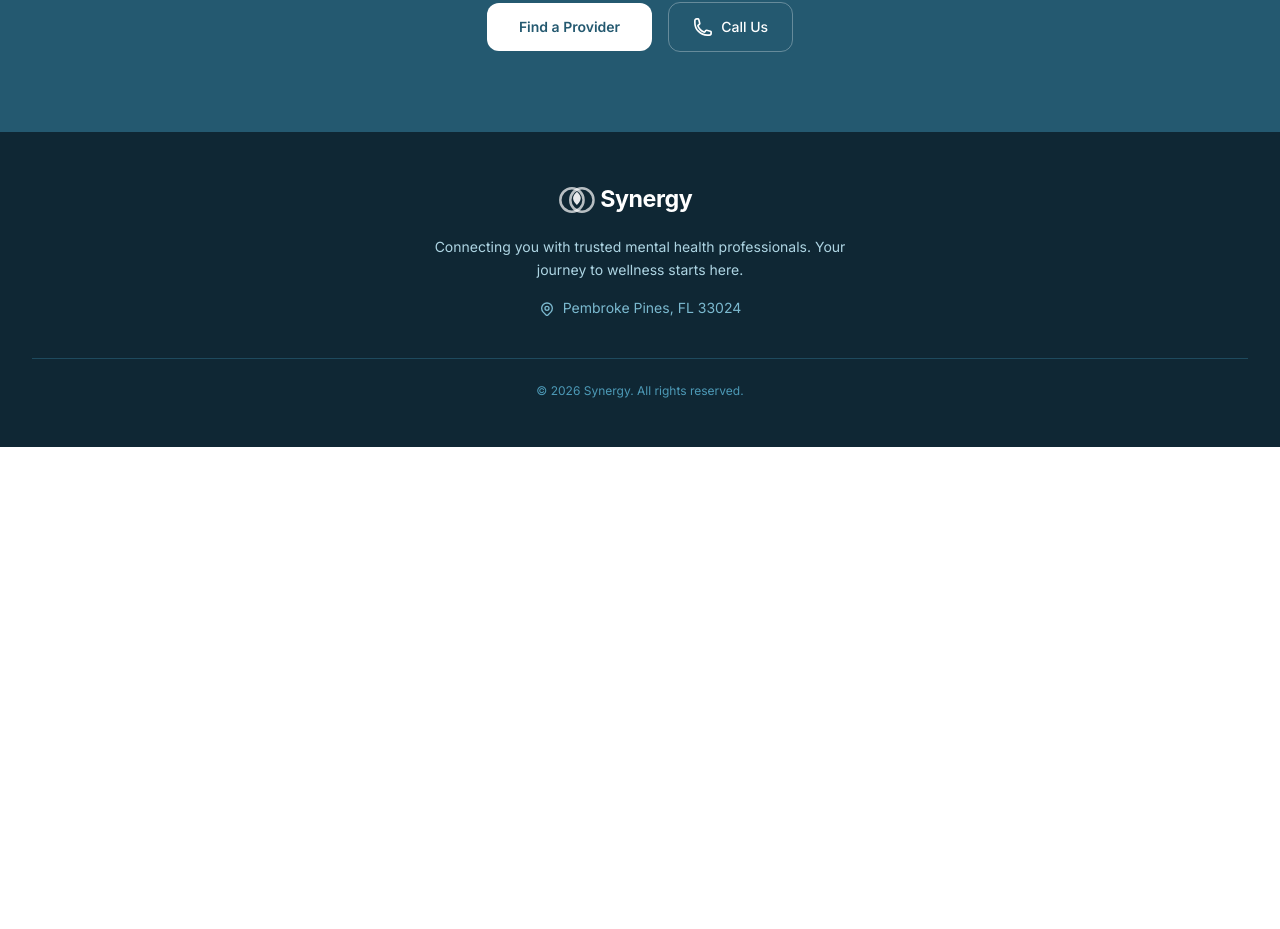
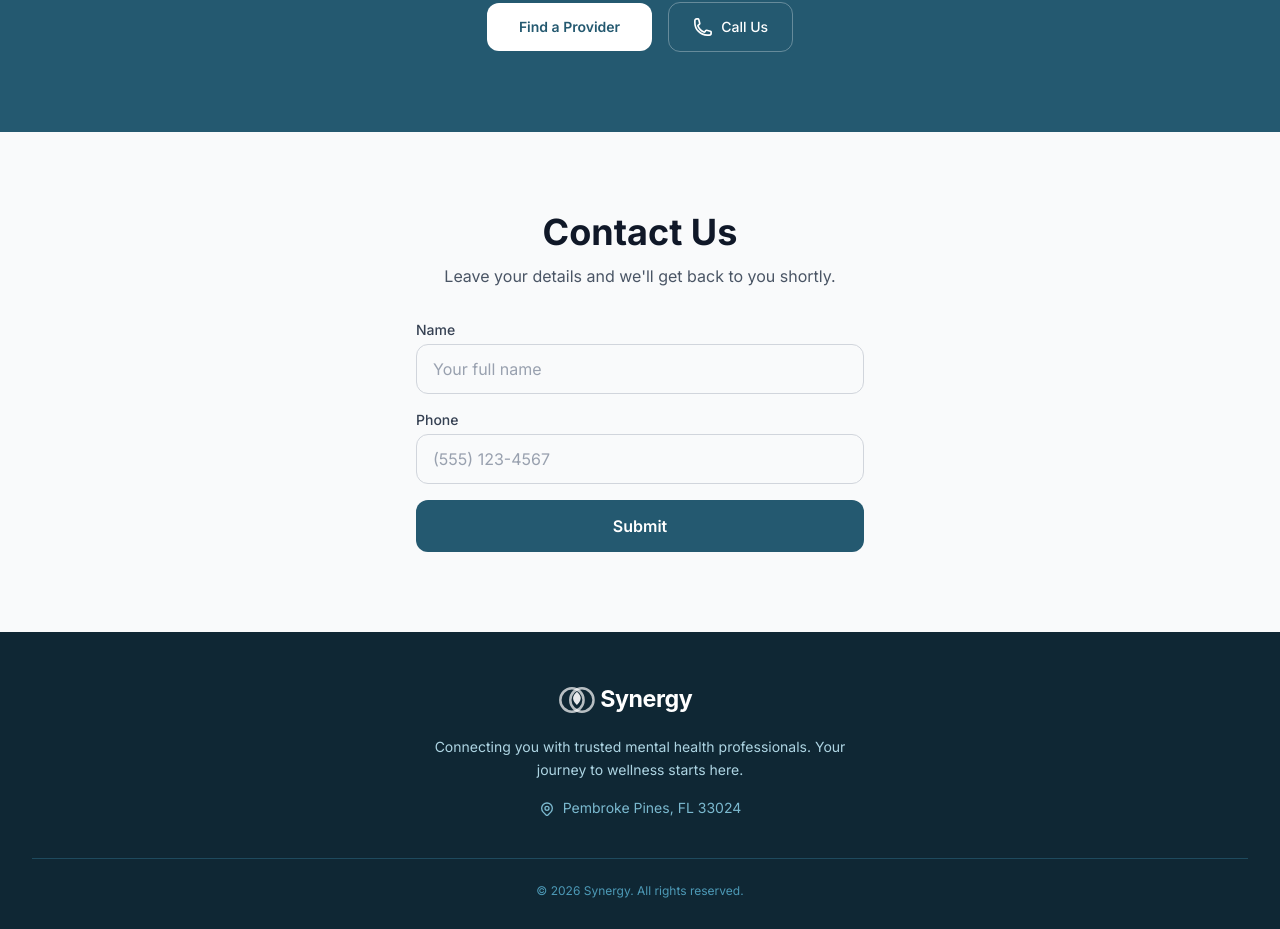
Before and after one commit to nouman206/Synergy, a React (Vite) app: page / in a window 1280 px wide. Shown: the part 1756-2685 px from the top of the page. Before the commit the page ends 2203 px from the top, so only its background shows below. Built offline with nearby package versions, Linux system fonts and the light colour scheme; no server answers.

Commit message:
Added Contact Us Form

```diff
--- /dev/null
+++ b/src/components/ContactForm.jsx
@@ -0,0 +1,93 @@
+import { useState } from "react";
+
+export default function ContactForm() {
+  const [form, setForm] = useState({ name: "", phone: "" });
+  const [status, setStatus] = useState("idle"); // idle | sending | success | error
+
+  async function handleSubmit(e) {
+    e.preventDefault();
+    setStatus("sending");
+
+    try {
+      await fetch(
+        "https://script.google.com/macros/s/AKfycbzzEYcGRYma67tC8TMONISY-PHwP3JQPfiK_4YMzlnrSwAsBnQc_Ak29L0alMqpsXFN/exec",
+        {
+          method: "POST",
+          mode: "no-cors",
+          headers: { "Content-Type": "application/json" },
+          body: JSON.stringify(form),
+        }
+      );
+      setStatus("success");
+      setForm({ name: "", phone: "" });
+    } catch {
+      setStatus("error");
+    }
+  }
+
+  return (
+    <section className="bg-gray-50">
+      <div className="max-w-7xl mx-auto px-4 sm:px-6 lg:px-8 py-16 sm:py-20">
+        <div className="max-w-md mx-auto text-center">
+          <h2 className="text-3xl sm:text-4xl font-bold text-gray-900">
+            Contact Us
+          </h2>
+          <p className="mt-3 text-gray-600">
+            Leave your details and we'll get back to you shortly.
+          </p>
+
+          <form onSubmit={handleSubmit} className="mt-8 space-y-4 text-left">
+            <div>
+              <label htmlFor="contact-name" className="block text-sm font-medium text-gray-700 mb-1">
+                Name
+              </label>
+              <input
+                id="contact-name"
+                type="text"
+                required
+                value={form.name}
+                onChange={(e) => setForm({ ...form, name: e.target.value })}
+                placeholder="Your full name"
+                className="w-full rounded-xl border border-gray-300 px-4 py-3 text-gray-900 placeholder-gray-400 focus:border-primary-500 focus:ring-2 focus:ring-primary-500/20 outline-none transition-colors"
+              />
+            </div>
+
+            <div>
+              <label htmlFor="contact-phone" className="block text-sm font-medium text-gray-700 mb-1">
+                Phone
+              </label>
+              <input
+                id="contact-phone"
+                type="tel"
+                required
+                value={form.phone}
+                onChange={(e) => setForm({ ...form, phone: e.target.value })}
+                placeholder="(555) 123-4567"
+                className="w-full rounded-xl border border-gray-300 px-4 py-3 text-gray-900 placeholder-gray-400 focus:border-primary-500 focus:ring-2 focus:ring-primary-500/20 outline-none transition-colors"
+              />
+            </div>
+
+            <button
+              type="submit"
+              disabled={status === "sending"}
+              className="w-full bg-primary-700 text-white font-semibold py-3.5 rounded-xl hover:bg-primary-800 transition-colors disabled:opacity-60 cursor-pointer"
+            >
+              {status === "sending" ? "Sending..." : "Submit"}
+            </button>
+
+            {status === "success" && (
+              <p className="text-green-600 text-sm text-center font-medium">
+                Thank you! We'll be in touch soon.
+              </p>
+            )}
+            {status === "error" && (
+              <p className="text-red-600 text-sm text-center font-medium">
+                Something went wrong. Please try again.
+              </p>
+            )}
+          </form>
+        </div>
+      </div>
+    </section>
+  );
+}
--- a/src/pages/Home.jsx
+++ b/src/pages/Home.jsx
@@ -2,6 +2,7 @@ import Hero from "../components/Hero";
 import Services from "../components/Services";
 import FeaturedProviders from "../components/FeaturedProviders";
 import CTA from "../components/CTA";
+import ContactForm from "../components/ContactForm";
 
 export default function Home() {
   return (
@@ -10,6 +11,7 @@ export default function Home() {
       <Services />
       <FeaturedProviders />
       <CTA />
+      <ContactForm />
     </>
   );
 }
```
